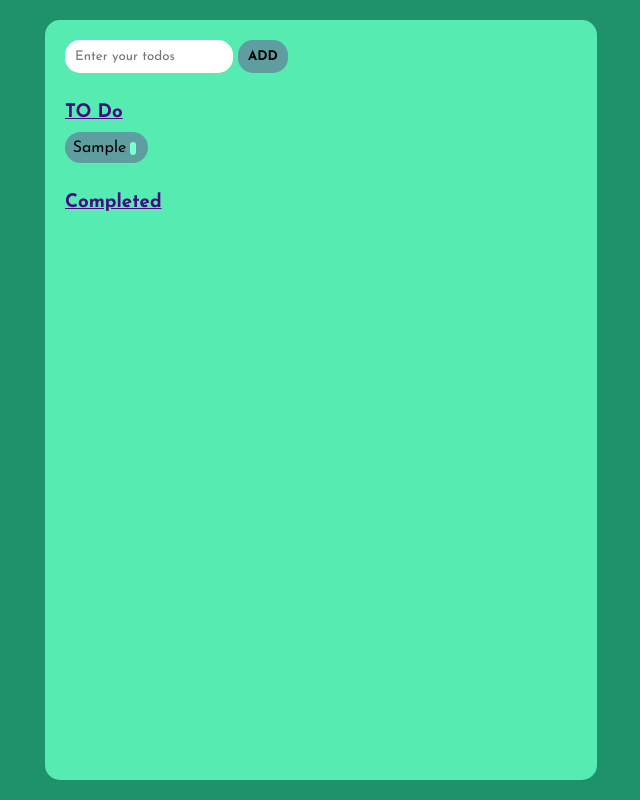
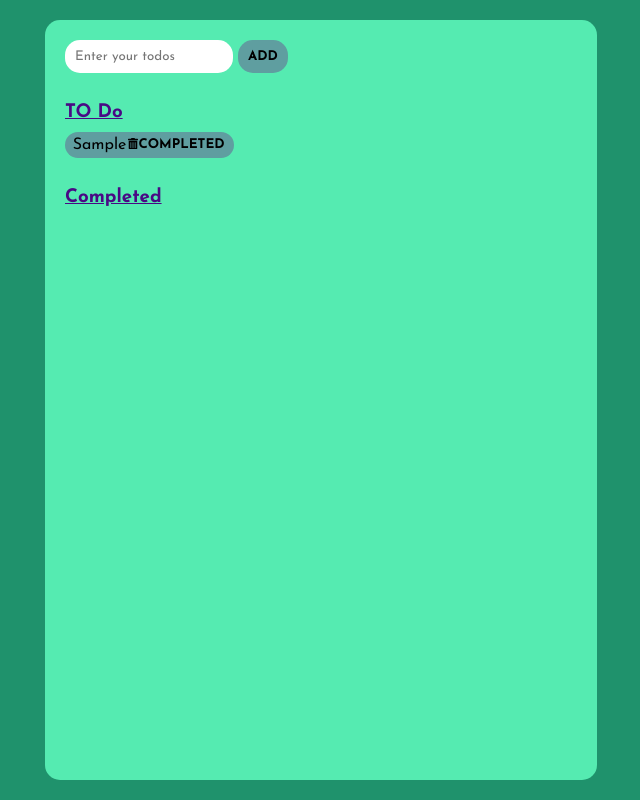
Before and after one commit to kimutai-codes/TO-DO-APP, a plain HTML site: page index.html in a window 1280 px wide. Both pictures are taken after typing "Sample" into the empty fields and a click on the button "ADD". Shown: the whole page, without its empty margins (319-959 px from the left). Drawn offline with Linux system fonts and the light colour scheme.

Commit message:
second commit

```diff
--- a/css/style.css
+++ b/css/style.css
@@ -73,23 +73,26 @@ li {
 	width: max-content;
 	max-width: 90%;
 	height: auto;
-	padding: 1.5%;
+    padding: 1% 1.5%;
 	border-radius: 2em;
 	margin: 0px 0px 10px 0px;
 }
 
 li .buttons {
-	display: inline;
+    display: inline-flex;
+    flex-direction: row;
+    margin: 0px 2px;
 }
 
-.buttons .remove {
-	background-color: aquamarine;
-}
+/*.buttons .remove {
+    background-color: aquamarine;
+    display: inline;
+}*/
 
 .remove,
 .complete {
-	padding: 0px 3px;
-	margin: 0px 4px;
+	padding: 0px;
+    margin: 0px;
 }
 
 @media screen and (max-width: 780px) {
@@ -117,6 +120,11 @@ li .buttons {
 	}
 
 	li {
-		padding: 1.5% 3%;
+		padding: 1% 2%;
 	}
 }
+
+svg{
+    width: 10px;
+    height: auto;
+}
--- a/js/index.js
+++ b/js/index.js
@@ -1,6 +1,8 @@
-let removeSVG = `<svg xmlns="http://www.w3.org/2000/svg" viewBox="0 0 448 512"><path d="M0 84V56c0-13.3 10.7-24 24-24h112l9.4-18.7c4-8.2 12.3-13.3 21.4-13.3h114.3c9.1 0 17.4 5.1 21.5 13.3L312 32h112c13.3 0 24 10.7 24 24v28c0 6.6-5.4 12-12 12H12C5.4 96 0 90.6 0 84zm416 56v324c0 26.5-21.5 48-48 48H80c-26.5 0-48-21.5-48-48V140c0-6.6 5.4-12 12-12h360c6.6 0 12 5.4 12 12zm-272 68c0-8.8-7.2-16-16-16s-16 7.2-16 16v224c0 8.8 7.2 16 16 16s16-7.2 16-16V208zm96 0c0-8.8-7.2-16-16-16s-16 7.2-16 16v224c0 8.8 7.2 16 16 16s16-7.2 16-16V208zm96 0c0-8.8-7.2-16-16-16s-16 7.2-16 16v224c0 8.8 7.2 16 16 16s16-7.2 16-16V208z"/></svg>` ;
+let removeSVG = `<svg xmlns="http://www.w3.org/2000/svg" viewBox="0 0 448 512"><path d="M0 84V56c0-13.3 10.7-24 24-24h112l9.4-18.7c4-8.2 12.3-13.3 21.4-13.3h114.3c9.1 0 17.4 5.1 21.5 13.3L312 32h112c13.3 0 24 10.7 24 24v28c0 6.6-5.4 12-12 12H12C5.4 96 0 90.6 0 84zm416 56v324c0 26.5-21.5 48-48 48H80c-26.5 0-48-21.5-48-48V140c0-6.6 5.4-12 12-12h360c6.6 0 12 5.4 12 12zm-272 68c0-8.8-7.2-16-16-16s-16 7.2-16 16v224c0 8.8 7.2 16 16 16s16-7.2 16-16V208zm96 0c0-8.8-7.2-16-16-16s-16 7.2-16 16v224c0 8.8 7.2 16 16 16s16-7.2 16-16V208zm96 0c0-8.8-7.2-16-16-16s-16 7.2-16 16v224c0 8.8 7.2 16 16 16s16-7.2 16-16V208z"/></svg>`;
 
-let completeSVG = `<svg xmlns="http://www.w3.org/2000/svg" viewBox="0 0 512 512"><path d="M173.898 439.404l-166.4-166.4c-9.997-9.997-9.997-26.206 0-36.204l36.203-36.204c9.997-9.998 26.207-9.998 36.204 0L192 312.69 432.095 72.596c9.997-9.997 26.207-9.997 36.204 0l36.203 36.204c9.997 9.997 9.997 26.206 0 36.204l-294.4 294.401c-9.998 9.997-26.207 9.997-36.204-.001z"/></svg>` ;
+let completeSVG = `<svg xmlns="http://www.w3.org/2000/svg" viewBox="0 0 512 512"><path d="M173.898 439.404l-166.4-166.4c-9.997-9.997-9.997-26.206 0-36.204l36.203-36.204c9.997-9.998 26.207-9.998 36.204 0L192 312.69 432.095 72.596c9.997-9.997 26.207-9.997 36.204 0l36.203 36.204c9.997 9.997 9.997 26.206 0 36.204l-294.4 294.401c-9.998 9.997-26.207 9.997-36.204-.001z"/></svg>`;
+
+//let completeSVG = ('/images/check-mark-isolated-on-transparent-600w-654663922.jpg')
 
 //Grab the 'add' button
 let addButton = document.getElementById('add');
@@ -42,13 +44,13 @@ function addItemTodo(text) {
 	//grab the ul
 	let list = document.getElementById('todo');
 	//create an li
-	let item = document.createElement('li');
+	var item = document.createElement('li');
 
 	item.innerHTML = text;
 
 	list.insertBefore(item, list.childNodes[0]);
 	//Div for buttons
-	let manip = document.createElement('div');
+	var manip = document.createElement('div');
 	//add a class name for the buttons '
 	manip.classList.add('buttons');
 
@@ -57,21 +59,39 @@ function addItemTodo(text) {
 	remove.innerHTML = removeSVG;
 	remove.addEventListener('click', removeItem);
 
-	/*let complete = document.createElement('button');
+	let complete = document.createElement('button');
 	complete.classList.add('complete');
-	complete.innerText = completeSVG;
-	complete.addEventListener('click', completedItem);*/
+	complete.innerText = 'COMPLETED';
+	complete.addEventListener('click', completedItem);
 
 	manip.appendChild(remove);
-	//manip.appendChild(complete);
+	manip.appendChild(complete);
 
-	item.appendChild(manip)
 
-	function removeItem(){
-		item.remove()
+	item.appendChild(manip);
+
+	function removeItem() {
+		item.remove();
 	}
 
-	// function completedItem(
-	// 	item.remove()
-	// )
+	// function completedItem() {
+	// 	completed();
+	// }
+
+	// function completed() {
+	// 	item.remove();
+	// }
+
+	let done = document.getElementById('completed');
+
+	let itemTwo = document.createElement('li');
+
+	itemTwo.innerText = item;
+
+	//Removing from the todo list
+
+	function completedItem() {
+		item.remove();
+		done.insertBefore(item, list.childNodes[0]);
+	}
 }
```
